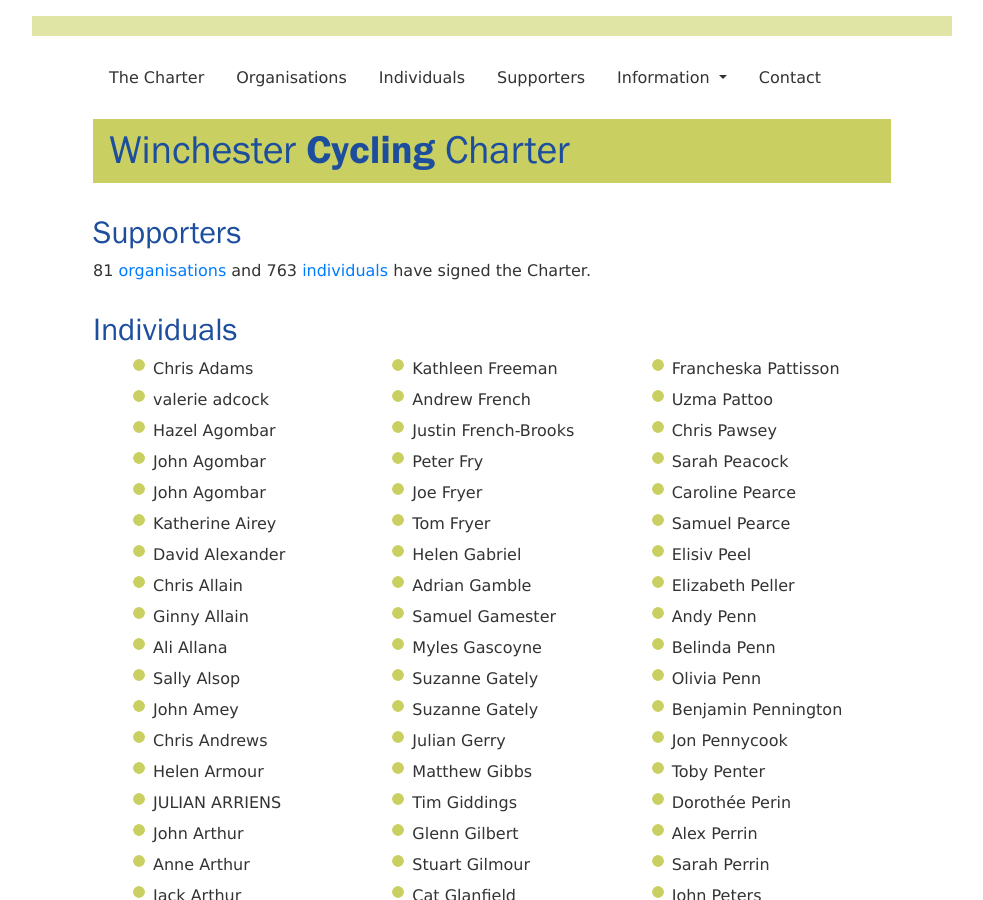
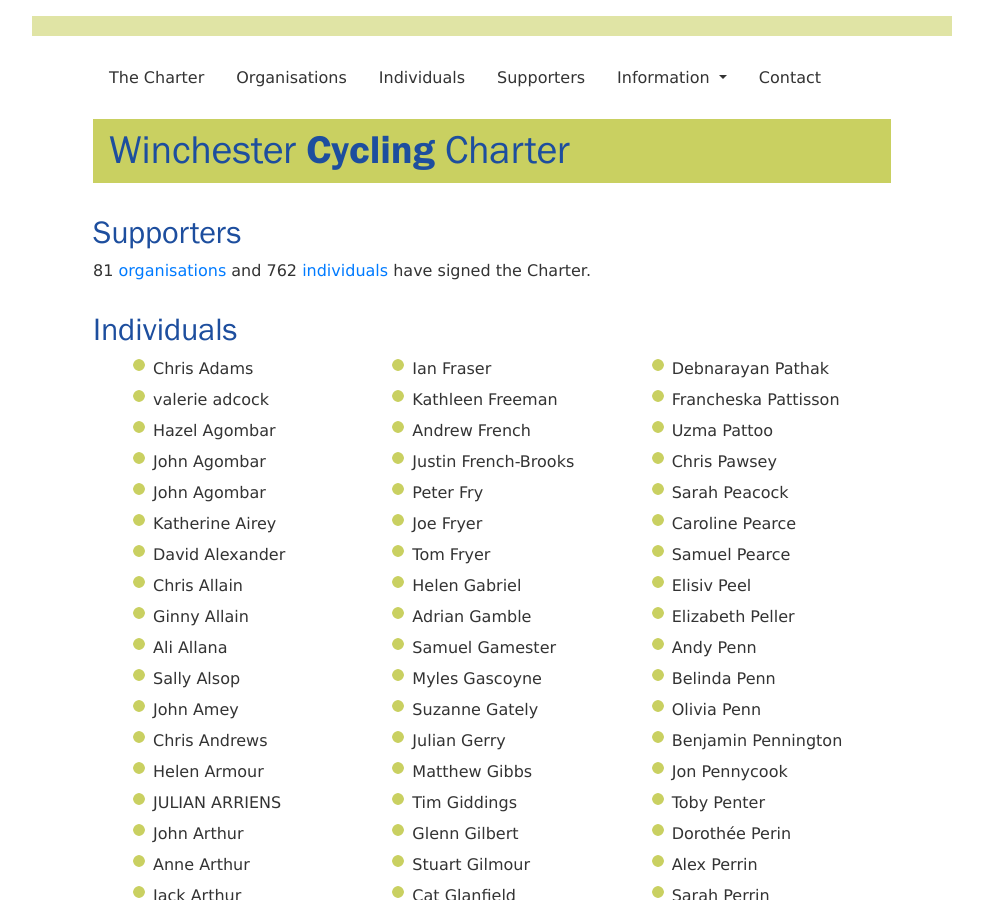
Before and after one commit to winchestercyclingcharter/winchestercyclingcharter.github.io, a Jekyll site: the page built from supporters-alpha.md, in a window 1280 px wide and 900 px high. Shown: the whole window, without its empty margins (148-1131 px from the left). Built offline with Jekyll 4.4.1, drawn with Linux system fonts in a browser that asks for light colours; nearby versions of some CDN libraries.

Commit message:
Update people.yml

```diff
--- a/_data/people.yml
+++ b/_data/people.yml
@@ -478,7 +478,6 @@
 - { lastname: Larcombe, firstname: Jemma, dt: 20210621-071751-675360 }
 - { lastname: Srikantha, firstname: Evelyn, dt: 20210621-073619-163649 }
 - { lastname: Robertson, firstname: Charlotte, dt: 20210621-074821-403701 }
-- { lastname: Gately, firstname: Suzanne, dt: 20210621-080750-063182 }
 - { lastname: Peel, firstname: Elisiv, dt: 20210620-211610-915006 }
 - { lastname: Burton, firstname: Leah, dt: 20210620-213423-352204 }
 - { lastname: Brook, firstname: Kate, dt: 20210621-065837-862404 }
```
